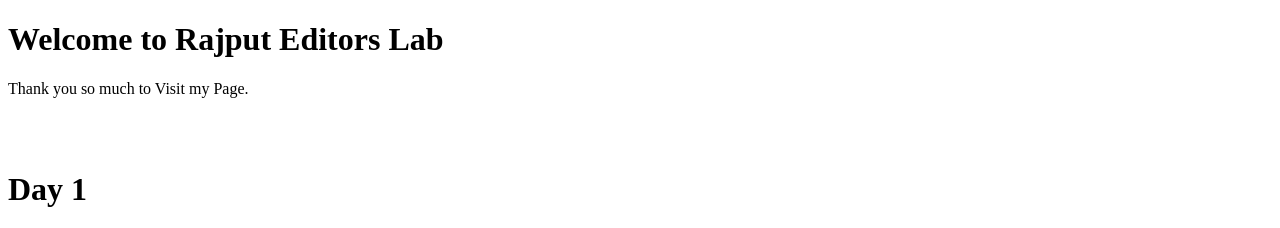
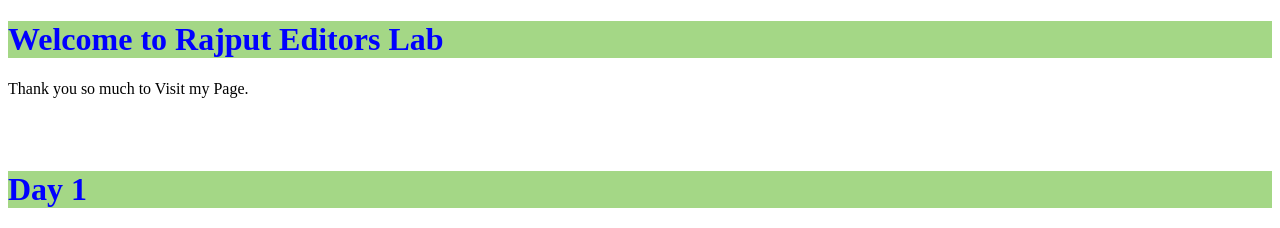
Before and after one commit to Rrajput478/rajputeditorslab, a plain HTML site: page index.html in a window 1280 px wide. Shown: the top 228 px of the page. Drawn offline with Linux system fonts and the light colour scheme; grey boxes are pictures that could not be loaded.

Commit message:
added css

```diff
--- a/index.html
+++ b/index.html
@@ -4,7 +4,7 @@
     <meta charset="UTF-8">
     <meta name="viewport" content="width=device-width, initial-scale=1.0">
     <title>Rajput Editors Lab</title>
-    <stylesheet href="style.css">
+    <link rel="stylesheet" href="style.css">
 </head>
 <body>
     <h1>Welcome to Rajput Editors Lab</h1>
```
